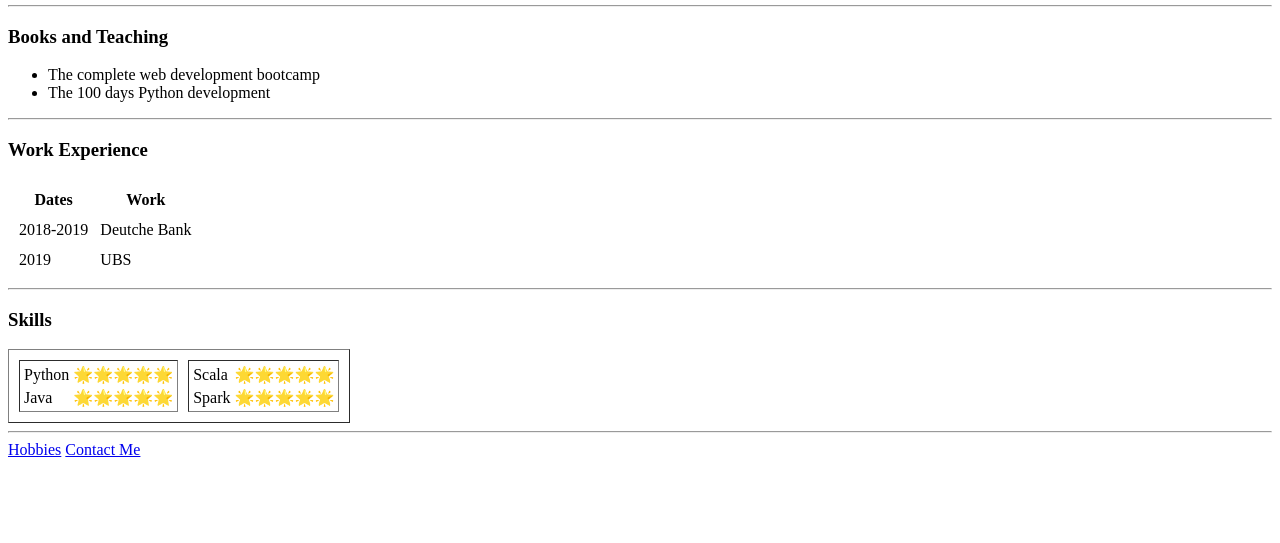
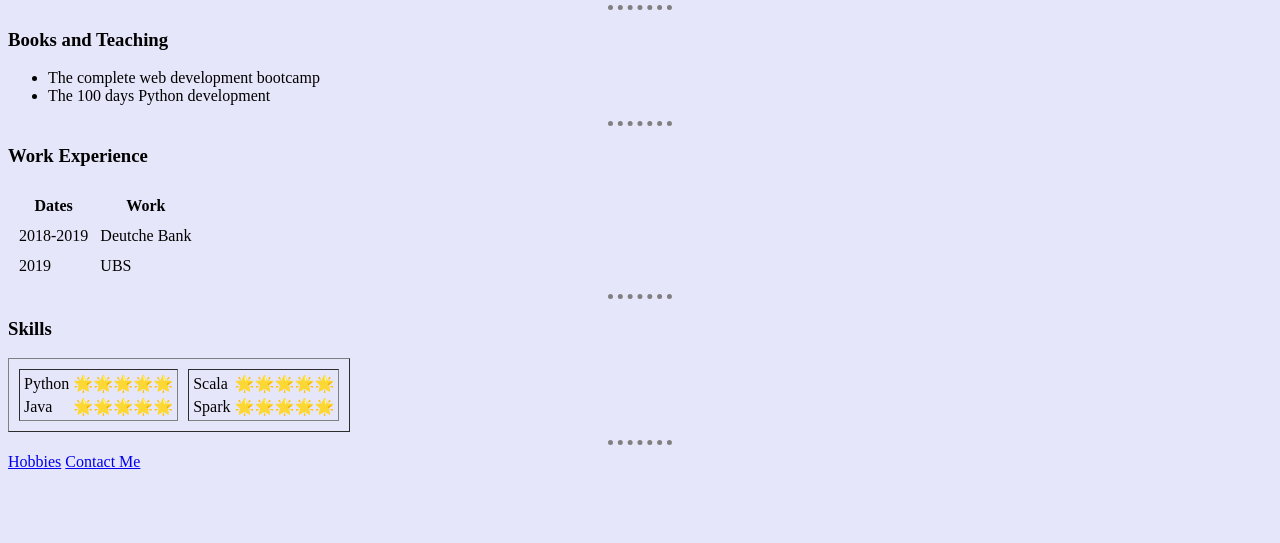
Before and after one commit to yogeshvaral/100DaysPythonCode, a plain HTML site: page Day41_Website/index.html in a window 1280 px wide. Shown: the part 257-800 px from the top of the page. Drawn offline with Linux system fonts and the light colour scheme.

Commit message:
day41 Commits- Internal CSS

```diff
--- a/Day41_Website/index.html
+++ b/Day41_Website/index.html
@@ -3,6 +3,18 @@
 <head>
     <meta charset="UTF-8">
     <title>Yogesh Personal site</title>
+  <style>
+    body {
+      background-color:#e6e6fa;
+    }
+    hr {
+    border-style:none;
+    border-top-style: dotted;
+    border-color: gray;
+    border-width: 5px;
+    width: 5%;
+    }
+  </style>
 </head>
 <body>
 <table cellspacing="20">
```
